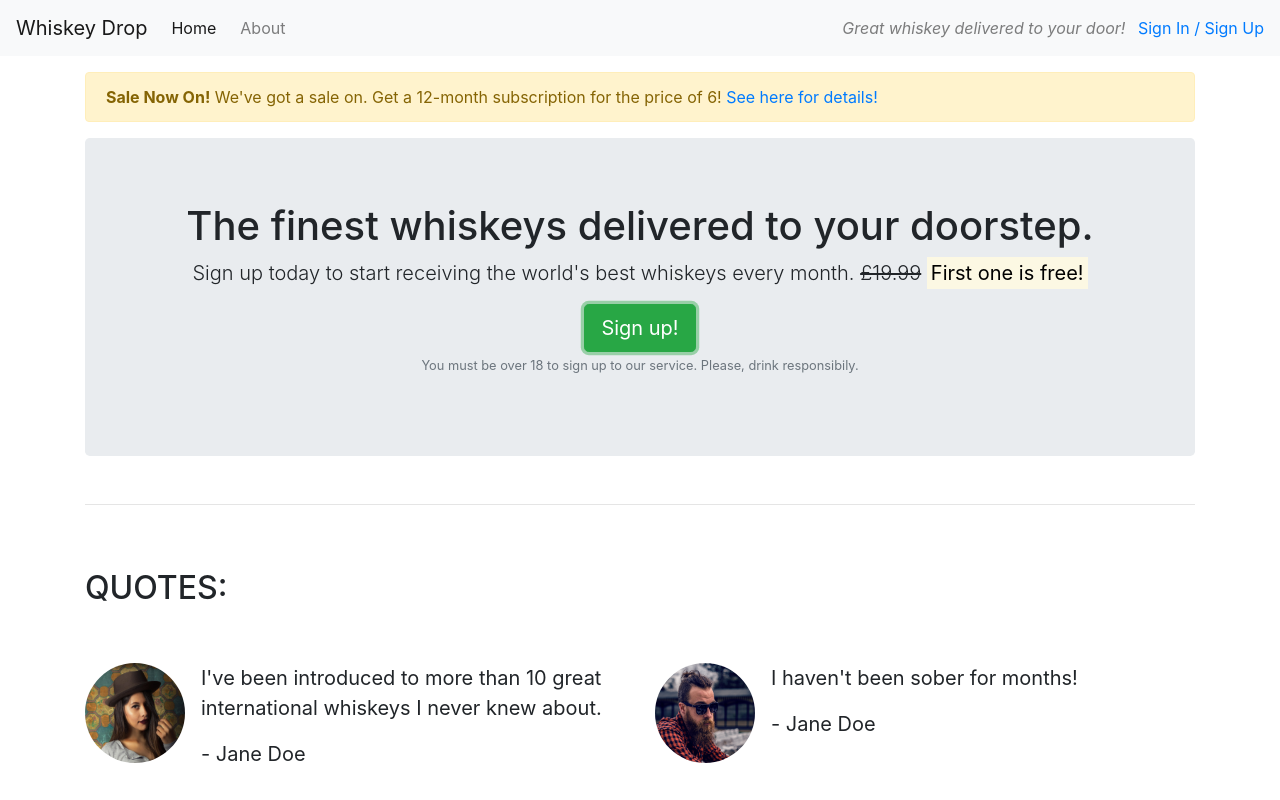
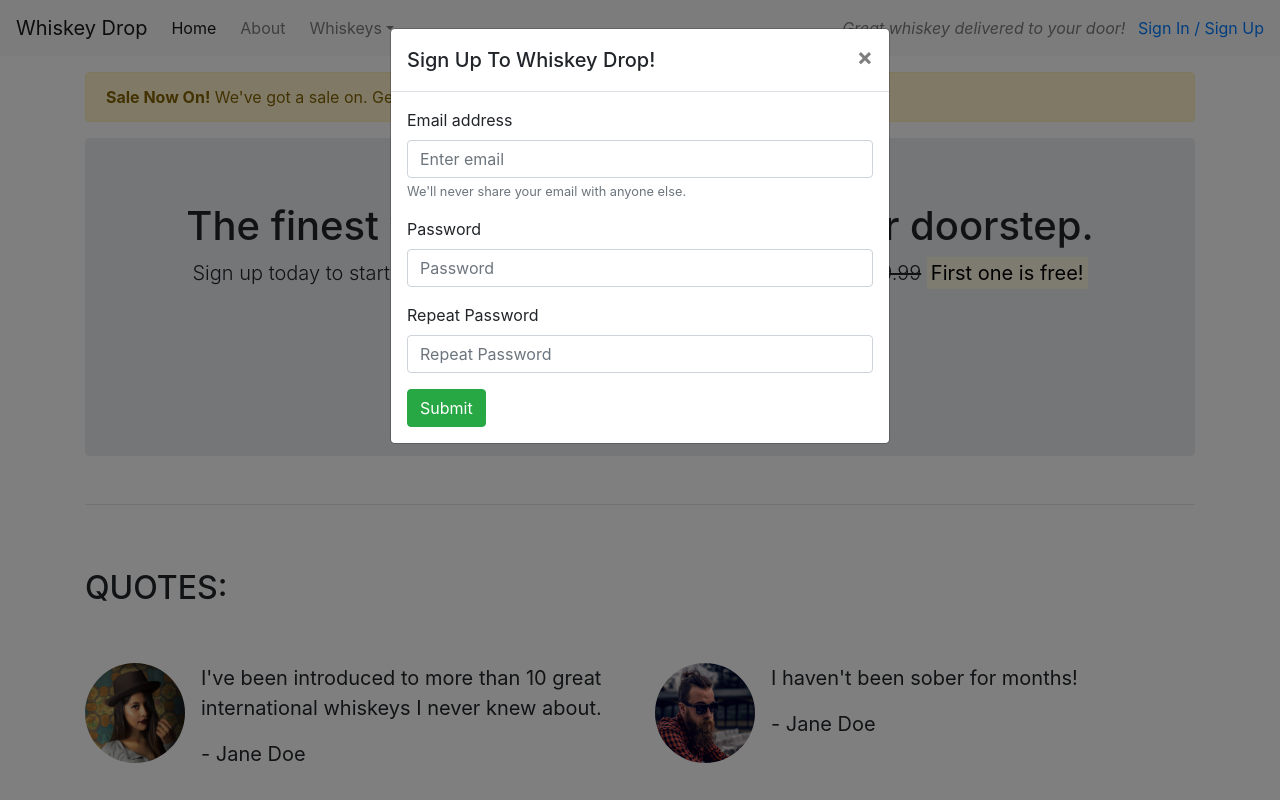
Before and after one commit to CharlieS115/this-is-a-test, a plain HTML site: page index.html in a window 1280 px wide. Both pictures are taken after a click on the button "Sign up!". Shown: the top 800 px of the page. Drawn offline with nearby package versions, Linux system fonts and the light colour scheme.

Commit message:
Now working from Beyond Bootstrap video 1 - Start. Added a Modal and compressed menu dropdowns.

```diff
--- a/index.html
+++ b/index.html
@@ -12,11 +12,25 @@
 <body>
     <nav class="navbar navbar-light bg-light navbar-expand-sm">
         <a href="/" class="navbar-brand">Whiskey Drop</a>
-        <ul class="navbar-nav mr-auto">
-            <li class="active nav-item mr-2"><a class="nav-link" href="/">Home</a></li>
-            <li class="nav-item mr-2"><a class="nav-link" href="/about">About</a></li>
-            <li class="nav-item mr-2 d-sm-none"><a class="nav-link" href="/login">Sign In / Sign Up</a></li>
-        </ul>
+        <button class="navbar-toggler ml-auto" type="button" data-toggle="collapse" data-target="#navbarNavDropdown" aria-controls="navbarNavDropdown" aria-expanded="false" aria-label="Togglenavigation">
+        <span class="navbar-toggler-icon"></span></button>
+        <div class="collapse navbar-collapse" id="navbarNavDropdown">
+            <ul class="navbar-nav mr-auto">
+                <li class="active nav-item mr-2"><a class="nav-link" href="/">Home</a></li>
+                <li class="nav-item mr-2"><a class="nav-link" href="/about">About</a></li>
+                <li class="nav-item dropdown">
+                    <a class="nav-link dropdown-toggle" href="#" id="navbarDropdownMenulink" role="button" data-toggle="dropdown" aria-haspopup="true" aria-expanded="false">
+                    Whiskeys</a>
+                    <div class="dropdown-menu" aria-labelledby="navbarDropdownMenuLink">
+                        <a class="dropdown-item" href="#">Irish</a>
+                        <a class="dropdown-item" href="#">Scotch</a>
+                        <a class="dropdown-item" href="#">Japanese</a>
+                        <a class="dropdown-item" href="#">American</a>
+                    </div>
+                </li>
+                <li class="nav-item mr-2 d-sm-none"><a class="nav-link" href="/login">Sign In / Sign Up</a></li>
+            </ul>
+        </div>
         <div class="d-none d-md-block">
             <p class="navbar-text my-auto mr-2"><i>Great whiskey delivered to your door!</i></p>
             <a href="/login">Sign In / Sign Up</a>
@@ -39,7 +53,7 @@
                     <s class="d-none d-sm-inline">£19.99</s>
                     <span class="d-inline d-sm-none"><br></span>
                     <strong><mark>First one is free!</mark></strong></p>
-                    <button class="btn btn-success btn-lg">Sign up!</button>
+                    <button class="btn btn-success btn-lg" data-toggle="modal" data-target="#signUpModal">Sign up!</button>
                     <p class="text-muted"><small>You must be over 18 to sign up to our service. Please, drink responsibily.</small></p>
                 </section>
             </div>
@@ -118,6 +132,36 @@
         </section>
         <!-- /.features -->
     </article>
+<div class="modal" tabindex="-1" role="dialog" id="signUpModal">
+  <div class="modal-dialog" role="document">
+    <div class="modal-content">
+      <div class="modal-header">
+        <h5 class="modal-title">Sign Up To Whiskey Drop!</h5>
+        <button type="button" class="close" data-dismiss="modal" aria-label="Close">
+          <span aria-hidden="true">&times;</span>
+        </button>
+      </div>
+      <div class="modal-body">
+<form>
+  <div class="form-group">
+    <label for="exampleInputEmail1">Email address</label>
+    <input type="email" class="form-control" id="exampleInputEmail1" aria-describedby="emailHelp" placeholder="Enter email">
+    <small id="emailHelp" class="form-text text-muted">We'll never share your email with anyone else.</small>
+  </div>
+  <div class="form-group">
+    <label for="password">Password</label>
+    <input type="password" class="form-control" id="password" placeholder="Password">
+  </div>
+  <div class="form-group">
+    <label for="repeatPassword">Repeat Password</label>
+    <input type="password" class="form-control" id="repeatPassword" placeholder="Repeat Password">
+  </div>
+  <button type="submit" class="btn btn-success">Submit</button>
+</form>
+      </div>
+    </div>
+  </div>
+</div>
     <script src="https://code.jquery.com/jquery-3.3.1.slim.min.js" integrity="sha384-q8i/X+965DzO0rT7abK41JStQIAqVgRVzpbzo5smXKp4YfRvH+8abtTE1Pi6jizo" crossorigin="anonymous"></script>
     <script src="https://cdnjs.cloudflare.com/ajax/libs/popper.js/1.14.7/umd/popper.min.js" integrity="sha384-UO2eT0CpHqdSJQ6hJty5KVphtPhzWj9WO1clHTMGa3JDZwrnQq4sF86dIHNDz0W1" crossorigin="anonymous"></script>
     <script src="https://stackpath.bootstrapcdn.com/bootstrap/4.3.1/js/bootstrap.min.js" integrity="sha384-JjSmVgyd0p3pXB1rRibZUAYoIIy6OrQ6VrjIEaFf/nJGzIxFDsf4x0xIM+B07jRM" crossorigin="anonymous"></script>
```
